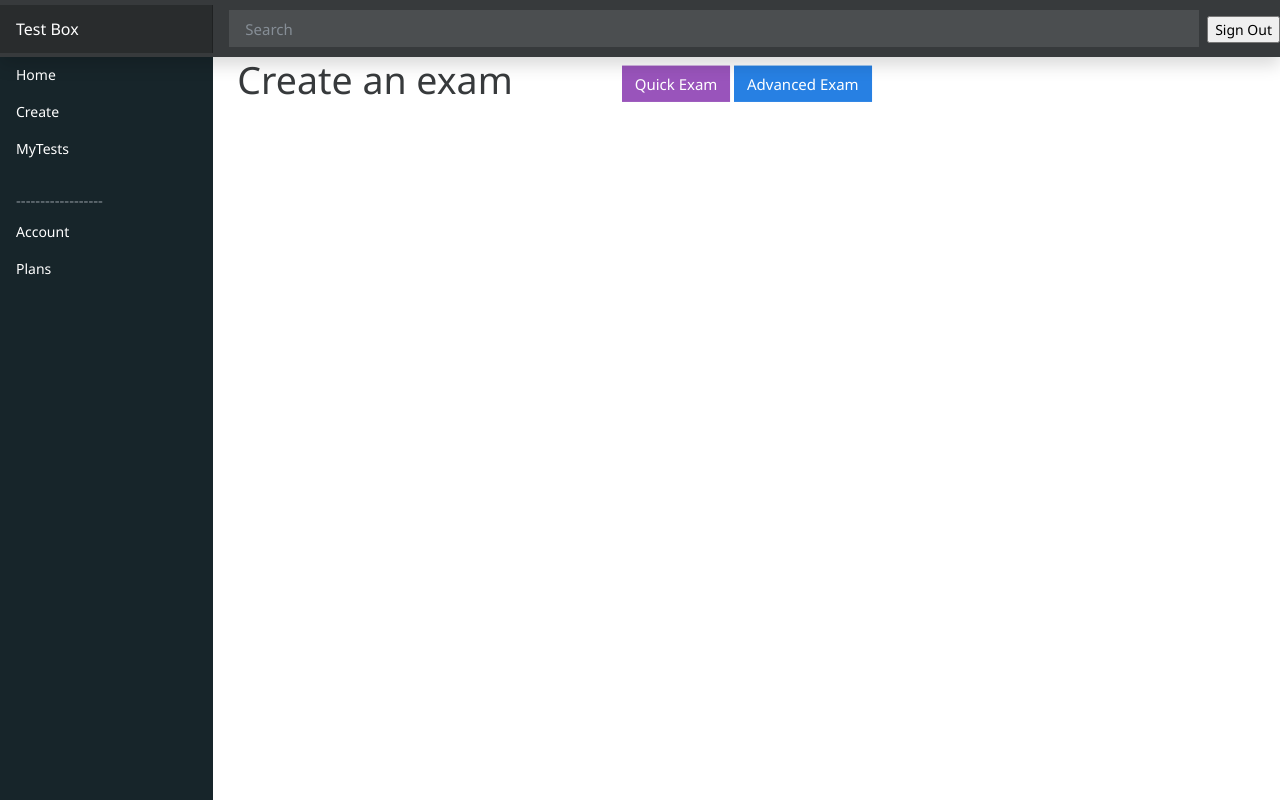
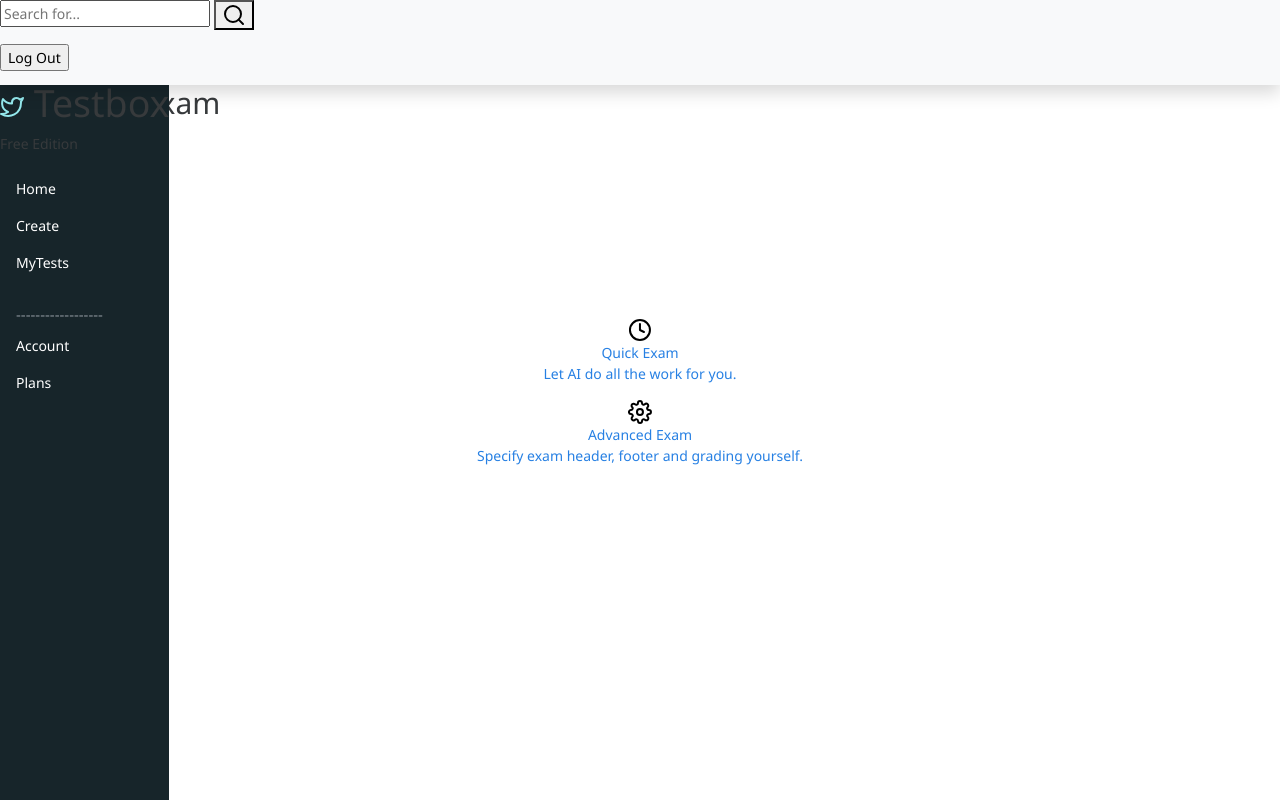
Before and after one commit to martinyanev94/PracticeTestApp, a Django app: page / in a window 1280 px wide. Run offline with Django 4.2, Linux system fonts and the light colour scheme; the visitor is signed in with stand-in values (Sample User, id 1); some libraries are stand-ins or nearby versions.

Commit message:
Add files via upload

```diff
--- a/templates/base.html
+++ b/templates/base.html
@@ -17,21 +17,28 @@
   </head>
   <body>
 
-<header class="navbar navbar-dark sticky-top bg-dark flex-md-nowrap p-0 shadow">
-  <a class="navbar-brand col-md-3 col-lg-2 me-0 px-3 fs-6" >Test Box</a>
+<header class="navbar navbar-light sticky-top bg-light flex-md-nowrap p-0 shadow">
   <button class="navbar-toggler position-absolute d-md-none collapsed" type="button" data-bs-toggle="collapse" data-bs-target="#sidebarMenu" aria-controls="sidebarMenu" aria-expanded="false" aria-label="Toggle navigation">
     <span class="navbar-toggler-icon"></span>
   </button>
-  <input class="form-control form-control-dark w-100 rounded-0 border-0" type="text" placeholder="Search" aria-label="Search">
+
   <div class="navbar-nav">
+    <form class="search">
+      <div class="search__wrapper">
+        <input class="search__field" type="text" placeholder="Search for..." aria-label="Search">
+        <button type="submit" class="search__icon">
+          <svg xmlns="http://www.w3.org/2000/svg" width="24" height="24" viewBox="0 0 24 24" fill="none" stroke="#000000" stroke-width="2" stroke-linecap="round" stroke-linejoin="round"><circle cx="11" cy="11" r="8"></circle><line x1="21" y1="21" x2="16.65" y2="16.65"></line></svg>
+        </button>
+      </div>
+    </form>
     <div class="nav-item text-nowrap">
-        <li class="nav-item text-nowrap mt-3 ml-2">
+        <li class="nav-item text-nowrap">
           <form action="{% url  'logout' %}" method="POST">
             {% csrf_token %}
             <input
-              class="text text-capitalize"
+              class="text text-capitalize log-out"
               type="submit"
-              value="Sign out"
+              value="Log out"
             />
           </form>
         </li>
@@ -43,10 +50,10 @@
 
 
 <div class="container-fluid">
-  <div class="row">
+  <div class="row center-pos">
   {% include 'partials/_sidebar.html' %}
 
-    <main class="col-md-9 ml-sm-auto col-lg-10 px-4">
+    <main class="main-box">
       {% block content %} {% endblock %}
     </main>
   </div>
--- a/templates/base_auth.html
+++ b/templates/base_auth.html
@@ -16,8 +16,6 @@
 
       <main role="main">
 
-
-
         {% block content %}
 
         {% endblock %}
@@ -26,9 +24,13 @@
       </main>
     </div>
   </div>
+
   <script src="https://code.jquery.com/jquery-3.4.1.slim.min.js" integrity="sha384-J6qa4849blE2+poT4WnyKhv5vZF5SrPo0iEjwBvKU7imGFAV0wwj1yYfoRSJoZ+n" crossorigin="anonymous"></script>
+  <script src="https://cdn.jsdelivr.net/npm/bootstrap@5.3.0-alpha1/dist/js/bootstrap.min.js" integrity="sha384-KyZXEAg3QhqLMpG8r+WM/xV43FB7NU0joD6MUpy2TzJcBhO1r5+9klk9k9yoLEzI" crossorigin="anonymous"></script>
+  <script src="https://cdn.jsdelivr.net/npm/@popperjs/core@2.11.6/dist/umd/popper.min.js" integrity="sha384-61m5vmHduq+uMe+Vq9Zz/mhFTLP5CQO9fr0v7Q5Ob6IjTb0LpjF35USWpR4ynT0u" crossorigin="anonymous"></script>
   <script>window.jQuery || document.write('<script src="/docs/4.4/static/js/vendor/jquery.slim.min.js"><\/script>')</script><script src="/docs/4.4/dist/js/bootstrap.bundle.min.js" integrity="sha384-6khuMg9gaYr5AxOqhkVIODVIvm9ynTT5J4V1cfthmT+emCG6yVmEZsRHdxlotUnm" crossorigin="anonymous"></script>
   <script src="https://cdnjs.cloudflare.com/ajax/libs/feather-icons/4.9.0/feather.min.js"></script>
   <script src="https://cdnjs.cloudflare.com/ajax/libs/Chart.js/2.7.3/Chart.min.js"></script>
   <script src="{% static 'js/main.js' %}"></script></body>
+  <script src="//maxcdn.bootstrapcdn.com/bootstrap/4.1.1/js/bootstrap.min.js"></script>
 </html>
--- a/templates/createtests/choose-create-speed.html
+++ b/templates/createtests/choose-create-speed.html
@@ -3,7 +3,8 @@
 
 
 {% block content %}
-<h1>Create an exam </h1>
+
+<h2 class="box-heading">Create an exam </h2>
   <style>
     html, body {
       height: 100%;
@@ -24,9 +25,23 @@
     }
   </style>
 
-  <div class="centered-container">
-        <a href="{% url 'quick-test'  %}" class="btn btn-info">Quick Exam </a>
-        <a href="{% url 'advanced-test'  %}" class="btn btn-primary">Advanced Exam</a>
+  <div class="centered-container exams-type">
+        <a href="{% url 'quick-test'  %}">
+          <div class="svg-icon">
+            <svg xmlns="http://www.w3.org/2000/svg" width="24" height="24" viewBox="0 0 24 24" fill="none" stroke="#000000" stroke-width="2" stroke-linecap="round" stroke-linejoin="round"><circle cx="12" cy="12" r="10"></circle><polyline points="12 6 12 12 16 14"></polyline></svg>
+          </div>
+          <span>Quick Exam</span>
+          <p>Let AI do all the work for
+            you.</p>
+        </a>
+        <a href="{% url 'advanced-test'  %}">
+          <div class="svg-icon">
+            <svg xmlns="http://www.w3.org/2000/svg" width="24" height="24" viewBox="0 0 24 24" fill="none" stroke="#000000" stroke-width="2" stroke-linecap="round" stroke-linejoin="round"><circle cx="12" cy="12" r="3"></circle><path d="M19.4 15a1.65 1.65 0 0 0 .33 1.82l.06.06a2 2 0 0 1 0 2.83 2 2 0 0 1-2.83 0l-.06-.06a1.65 1.65 0 0 0-1.82-.33 1.65 1.65 0 0 0-1 1.51V21a2 2 0 0 1-2 2 2 2 0 0 1-2-2v-.09A1.65 1.65 0 0 0 9 19.4a1.65 1.65 0 0 0-1.82.33l-.06.06a2 2 0 0 1-2.83 0 2 2 0 0 1 0-2.83l.06-.06a1.65 1.65 0 0 0 .33-1.82 1.65 1.65 0 0 0-1.51-1H3a2 2 0 0 1-2-2 2 2 0 0 1 2-2h.09A1.65 1.65 0 0 0 4.6 9a1.65 1.65 0 0 0-.33-1.82l-.06-.06a2 2 0 0 1 0-2.83 2 2 0 0 1 2.83 0l.06.06a1.65 1.65 0 0 0 1.82.33H9a1.65 1.65 0 0 0 1-1.51V3a2 2 0 0 1 2-2 2 2 0 0 1 2 2v.09a1.65 1.65 0 0 0 1 1.51 1.65 1.65 0 0 0 1.82-.33l.06-.06a2 2 0 0 1 2.83 0 2 2 0 0 1 0 2.83l-.06.06a1.65 1.65 0 0 0-.33 1.82V9a1.65 1.65 0 0 0 1.51 1H21a2 2 0 0 1 2 2 2 2 0 0 1-2 2h-.09a1.65 1.65 0 0 0-1.51 1z"></path></svg>
+          </div>
+          <span>Advanced Exam</span>
+          <p>Specify exam header, footer
+            and grading yourself. </p>
+        </a>
   </div>
 
 {% endblock content %}
--- a/templates/partials/_sidebar.html
+++ b/templates/partials/_sidebar.html
@@ -1,6 +1,15 @@
 {% load static %}
-<nav class="col-md-2 d-none d-md-block bg-light sidebar">
+<nav class="sidebar">
   <div class="sidebar-sticky">
+    <div class="logo-header">
+      <svg xmlns="http://www.w3.org/2000/svg" width="24" height="24" viewBox="0 0 24 24" fill="none" stroke="#94E9ED" stroke-width="2" stroke-linecap="round" stroke-linejoin="round"><path d="M23 3a10.9 10.9 0 0 1-3.14 1.53 4.48 4.48 0 0 0-7.86 3v1A10.66 10.66 0 0 1 3 4s-4 9 5 13a11.64 11.64 0 0 1-7 2c9 5 20 0 20-11.5a4.5 4.5 0 0 0-.08-.83A7.72 7.72 0 0 0 23 3z"></path></svg>
+    </div>
+    <div class="text-side-nav">
+      <h1>
+        <svg xmlns="http://www.w3.org/2000/svg" width="24" height="24" viewBox="0 0 24 24" fill="none" stroke="#94E9ED" stroke-width="2" stroke-linecap="round" stroke-linejoin="round"><path d="M23 3a10.9 10.9 0 0 1-3.14 1.53 4.48 4.48 0 0 0-7.86 3v1A10.66 10.66 0 0 1 3 4s-4 9 5 13a11.64 11.64 0 0 1-7 2c9 5 20 0 20-11.5a4.5 4.5 0 0 0-.08-.83A7.72 7.72 0 0 0 23 3z"></path></svg>
+        Testbox</h1>
+      <p>Free Edition</p>
+    </div>
     <ul class="nav flex-column">
       <li class="nav-item active">
         <a class="nav-link" href="#">
```
Lines whose indentation alone changed are shown as unchanged.
